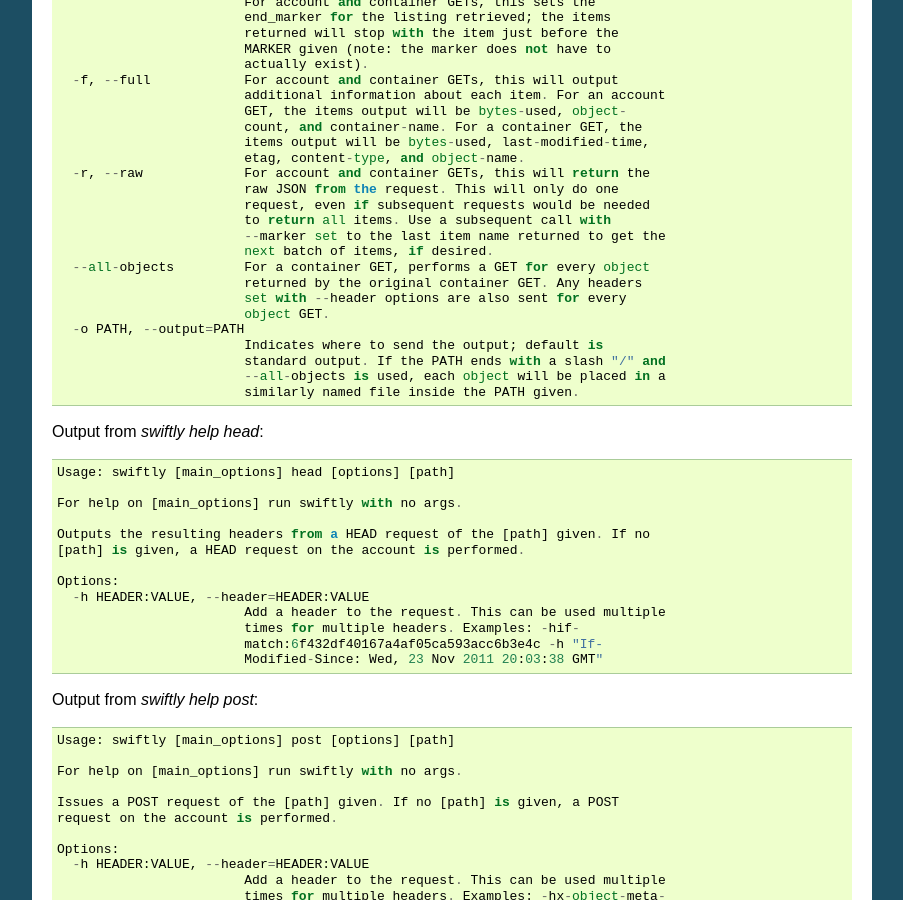
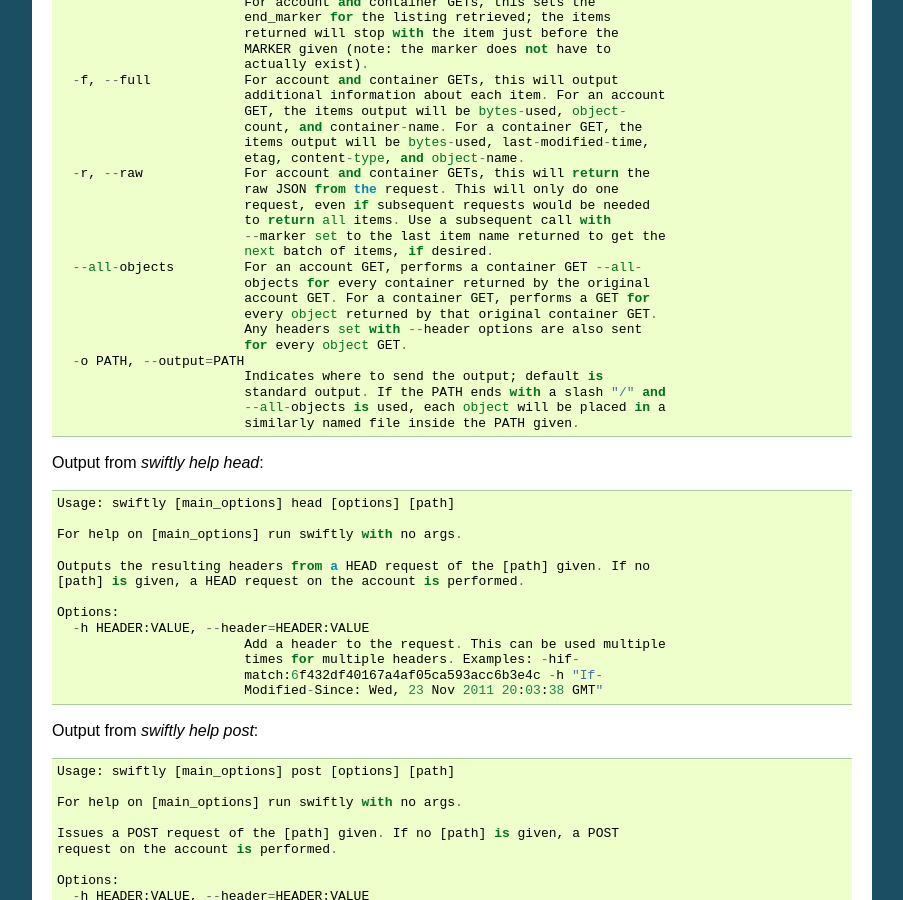
Before and after one commit to gholt/swiftly, a Sphinx documentation site: the page built from doc/source/index.rst, in a window 1280 px wide and 900 px high, scrolled down 2678 px. Shown: the whole window, without its empty margins (198-1101 px from the left). Built offline with Sphinx 7.4.7, drawn with Linux system fonts in a browser that asks for light colours.

Commit message:
Added cli --all-objects account-level support.

```diff
--- a/doc/source/index.rst
+++ b/doc/source/index.rst
@@ -180,10 +180,12 @@
                             to return all items. Use a subsequent call with
                             --marker set to the last item name returned to get the
                             next batch of items, if desired.
-      --all-objects         For a container GET, performs a GET for every object
-                            returned by the original container GET. Any headers
-                            set with --header options are also sent for every
-                            object GET.
+      --all-objects         For an account GET, performs a container GET --all-
+                            objects for every container returned by the original
+                            account GET. For a container GET, performs a GET for
+                            every object returned by that original container GET.
+                            Any headers set with --header options are also sent
+                            for every object GET.
       -o PATH, --output=PATH
                             Indicates where to send the output; default is
                             standard output. If the PATH ends with a slash "/" and
```
Also changed, not shown: README.md (+6 -4 lines), 1 other file.
